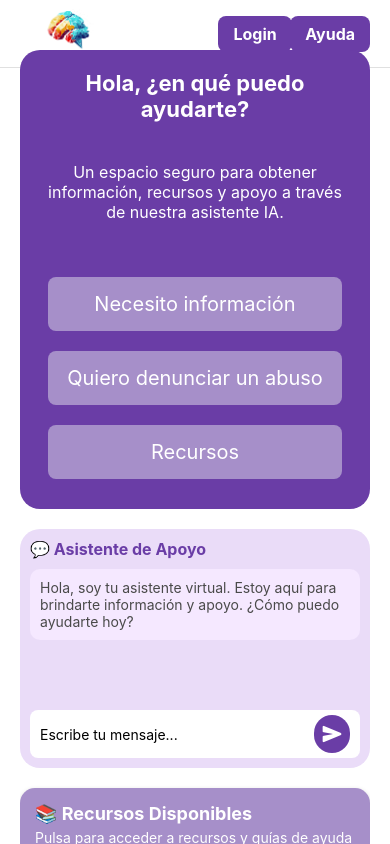
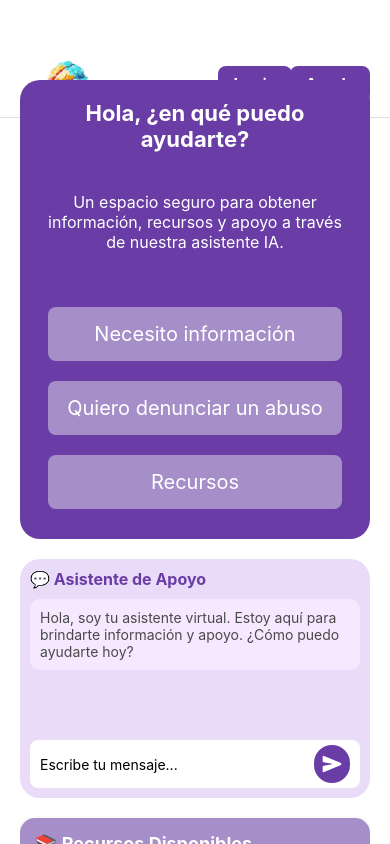
Before and after one commit to victorperezvl/gender_violence_app, a React Native app in the folder frontend/: screen /Home in a window 390 px wide. Built offline with nearby package versions, Linux system fonts and the light colour scheme.

Commit message:
ajustes con el posicionamiento de la topbar

```diff
--- a/frontend/src/components/TopBar.js
+++ b/frontend/src/components/TopBar.js
@@ -29,7 +29,7 @@ const styles = StyleSheet.create({
     backgroundColor: '#FFFFFF',
     width: '100%',
     height: 68,
-    top: 0,
+    top: 50,
     paddingHorizontal: 20,
     borderBottomWidth: 1,
     borderBottomColor: '#e0e0e0',
--- a/frontend/src/screens/HomeScreen.js
+++ b/frontend/src/screens/HomeScreen.js
@@ -39,7 +39,7 @@ const styles = StyleSheet.create({
   content: {
     flex: 1,
     marginHorizontal: 20,
-    marginTop: 50,
+    marginTop: 80,
   },
 
 });
```
